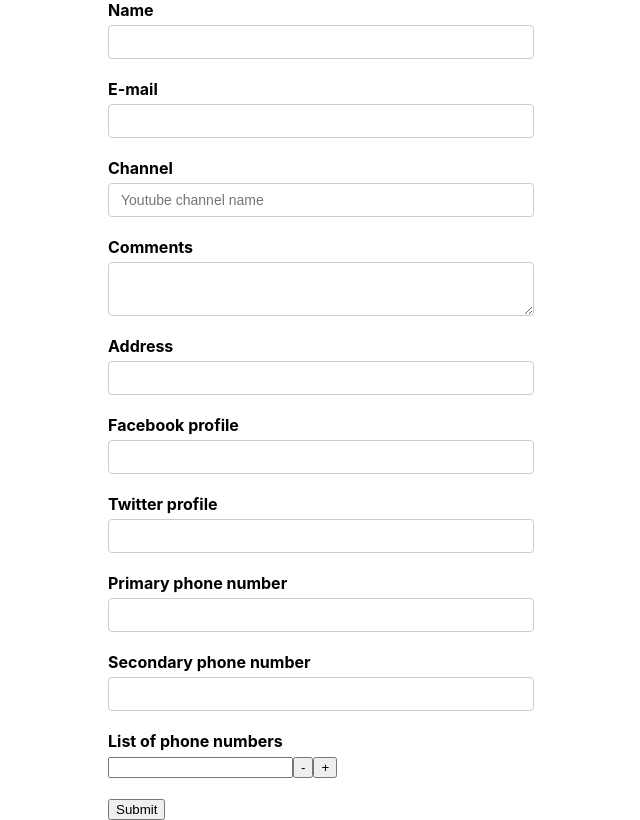
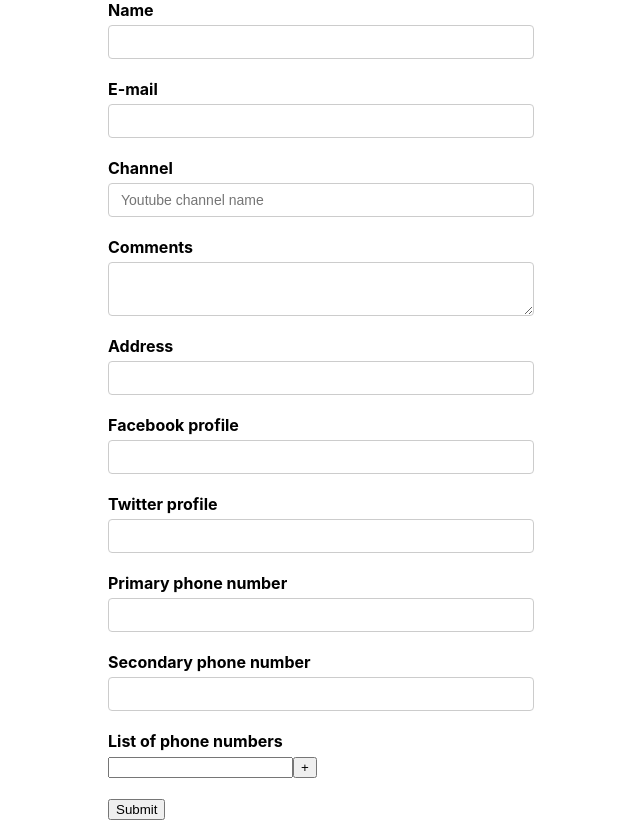
Before and after one commit to Annie-Huang/React-Formik-Tutorials, a React (Create React App) app: page / in a window 1280 px wide. Shown: the whole page, without its empty margins (319-959 px from the left). Built offline with nearby package versions, Linux system fonts and the light colour scheme.

Commit message:
FieldArray - Add the delete button start from the second Field only.

```diff
--- a/src/components/YoutubeForm.js
+++ b/src/components/YoutubeForm.js
@@ -377,7 +377,7 @@ const YoutubeForm = () => {
                                         phNumbers.map((phNumber, index) => (
                                             <div key={index}>
                                                 <Field name={`phNumbers[${index}]`} />
-                                                <button type='button' onClick={() => remove(index)}> - </button>
+                                                {index > 0 && <button type='button' onClick={() => remove(index)}> - </button>}
                                                 <button type='button' onClick={() => push('')}> + </button>
                                             </div>
                                         ))
```
